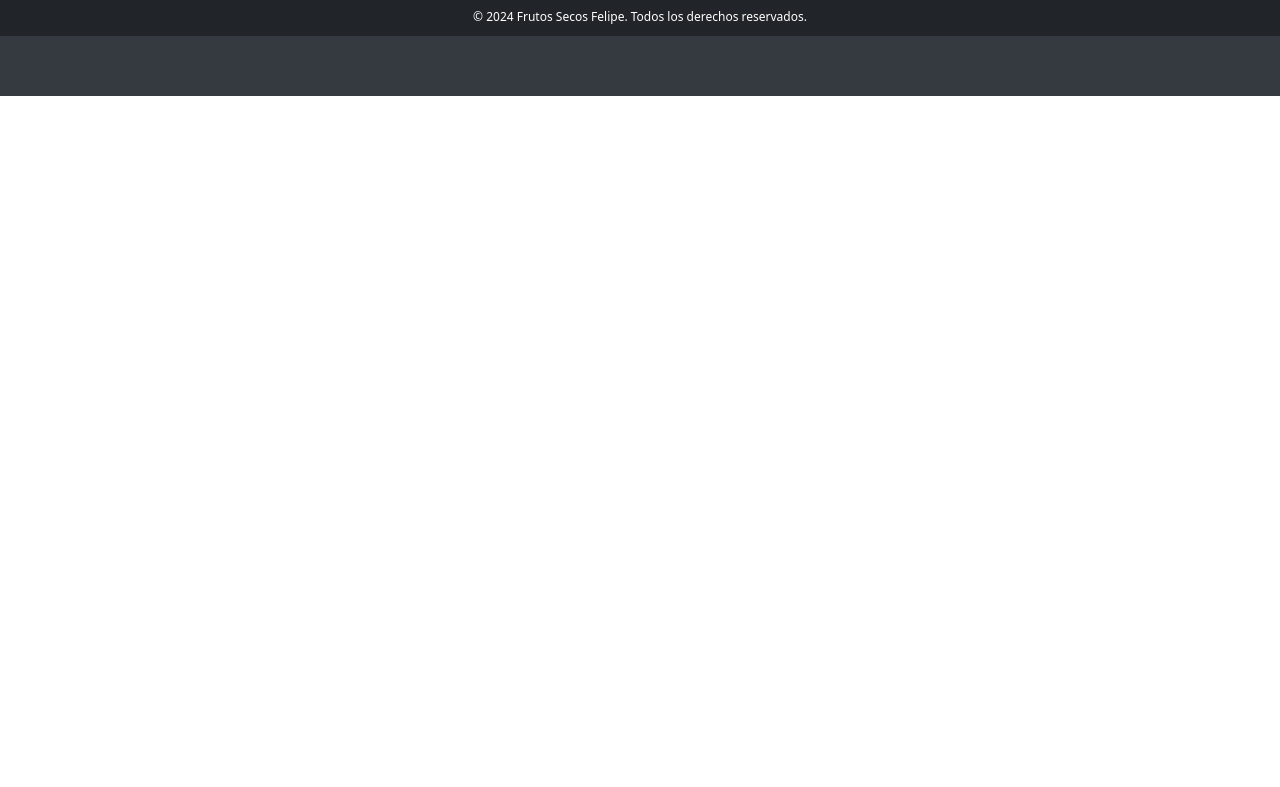
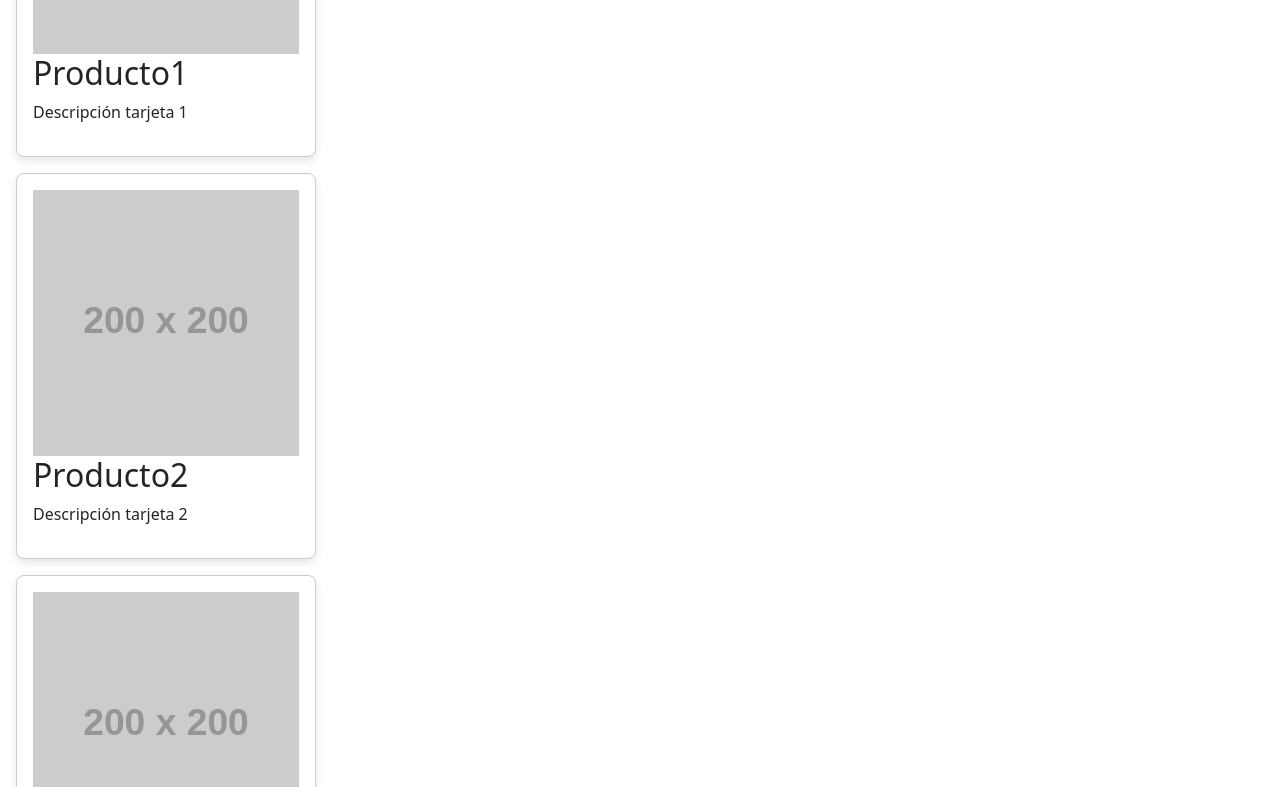
Before and after one commit to AlejandroToledo2024/Frutos-secos-, a plain HTML site: page index.html in a window 1280 px wide. Shown: the part 1367-2154 px from the top of the page. Before the commit the page ends 1463 px from the top, so only its background shows below. Drawn offline with nearby package versions, Linux system fonts and the light colour scheme; placeholder pictures from the web are drawn by us.

Commit message:
tarjetas

```diff
--- a/css/style.css
+++ b/css/style.css
@@ -9,6 +9,9 @@
         max-width: 300px;
         margin: 16px;
         background-color: #fff;
+        display: flex;
+        flex-direction: column;
+        justify-content: space-between;
 
 }
 .btn-verde
--- /dev/null
+++ b/index.js
@@ -0,0 +1,71 @@
+// const cardContainer = document.getElementById("card-container");
+// const card = document.createElement("div");
+// card.className = "card";
+// const cardImage = document.createElement("img");
+// cardImage.src;
+// cardImage.alt;
+// const cardTitle = document.createElement("h2");
+// cardTitle.textContent = "prodcuto";
+// const cardDescription = document.createElement("p");
+// cardDescription.textContent = "descripcion de producto.";
+// card.appendChild(cardImage);
+// card.appendChild(cardTitle);
+// card.appendChild(cardDescription);
+// cardContainer.appendChild(card);
+
+
+
+
+
+
+
+
+document.addEventListener("DOMContentLoaded", function() {
+    // Selecciona el contenedor donde se agregarán las tarjetas
+    const cardContainer = document.getElementById('card-container');
+
+    // Array de objetos que contiene la información para cada tarjeta
+    const cardData = [
+        { Nombre: 'Producto1', descripcion: 'Descripción tarjeta 1', imageUrl: 'https://via.placeholder.com/200' },
+        { Nombre: 'Producto2', descripcion: 'Descripción tarjeta 2', imageUrl: 'https://via.placeholder.com/200' },
+        { Nombre: 'Producto3', descripcion: 'Descripción tarjeta 3', imageUrl: 'https://via.placeholder.com/200' },
+        { Nombre: 'Producto4', descripcion: 'Descripción tarjeta 4', imageUrl: 'https://via.placeholder.com/200' }
+    ];
+
+    // Función para crear una tarjeta
+    function createCard(nombre, descripcion, imageUrl) {
+        // Crea un nuevo elemento div para la tarjeta
+        const card = document.createElement('div');
+        card.className = 'card';
+
+        // Crea el elemento de la imagen de la tarjeta
+        const cardImage = document.createElement('img');
+        cardImage.src = imageUrl;
+        cardImage.alt = 'Imagen del producto';
+
+        // Crea el título de la tarjeta
+        const cardTitle = document.createElement('h2');
+        cardTitle.textContent = nombre;
+
+        // Crea la descripción de la tarjeta
+        const cardDescription = document.createElement('p');
+        cardDescription.textContent = descripcion;
+
+        // Agrega los elementos de la tarjeta al div de la tarjeta
+        card.appendChild(cardImage);
+        card.appendChild(cardTitle);
+        card.appendChild(cardDescription);
+
+        // Retorna el div de la tarjeta creada
+        return card;
+    }
+
+    // Recorre el array de datos y crea una tarjeta para cada objeto
+    cardData.forEach(data => {
+        // Llama a la función createCard con los datos de la tarjeta
+        const card = createCard(data.Nombre, data.descripcion, data.imageUrl);
+
+        // Agrega la tarjeta al contenedor
+        cardContainer.appendChild(card);
+    });
+});
```
Also changed, not shown: index.html (+1 -3 lines).
